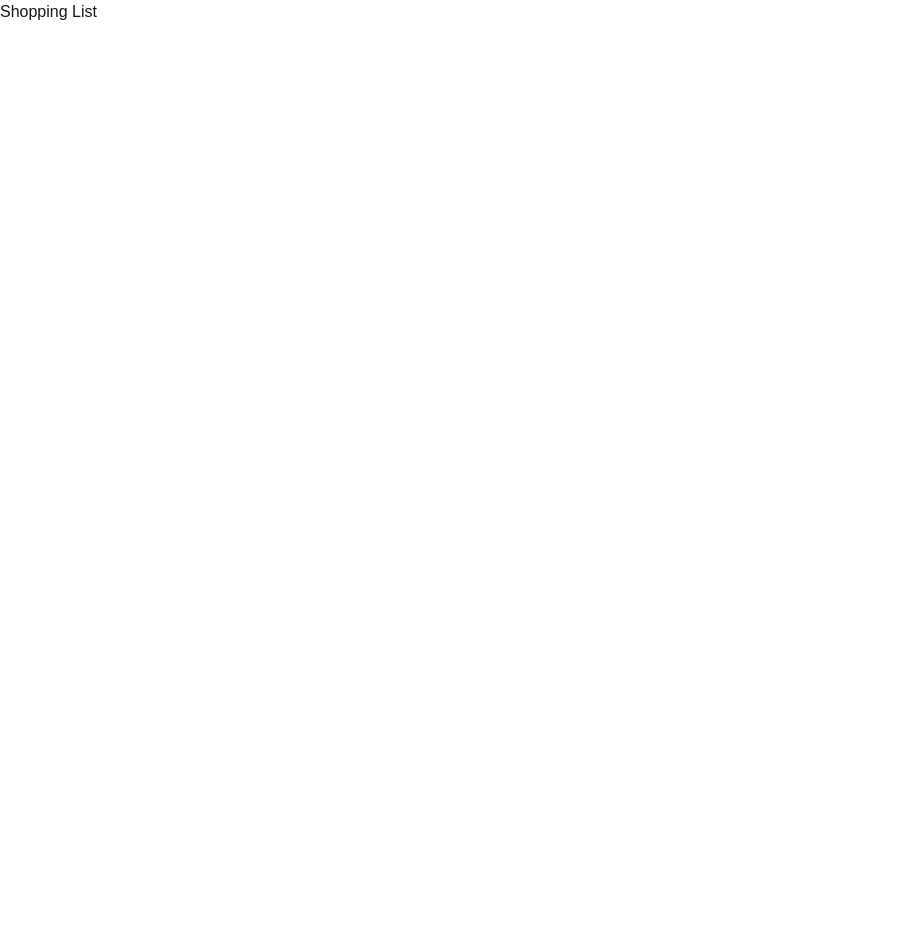
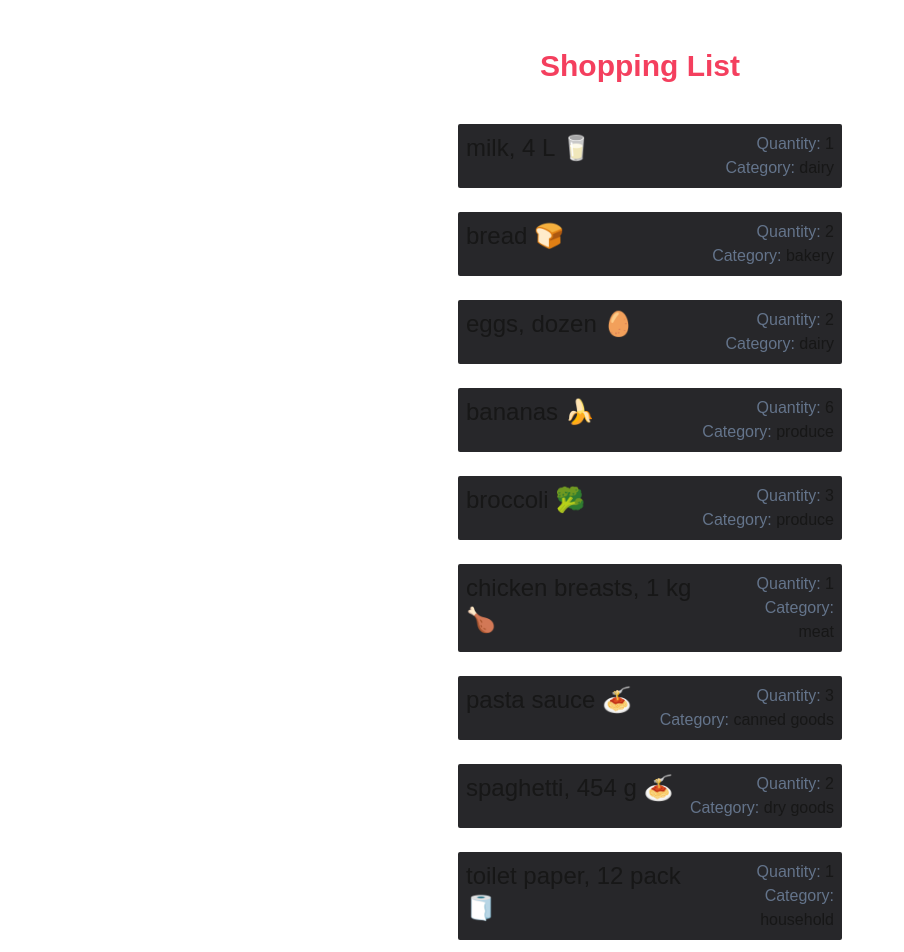
Before and after one commit to davidpal3c/cprg306-assignments, a Next.js app: page /week-3 in a window 1280 px wide. Shown: the top 952 px of the page, without its empty margins (0-904 px from the left). Before the commit the page ends 800 px from the top, so only its background shows below. Built offline with nearby package versions, Linux system fonts and the light colour scheme.

Commit message:
week-3 assignment
final commit

```diff
--- a/app/layout.js
+++ b/app/layout.js
@@ -13,13 +13,16 @@ const geistMono = localFont({
 });
 
 export const metadata = {
-  title: "Create Next App",
-  description: "Generated by create next app",
+  title: "Shopping List",
+  description: "WebDev2 : Assignments app ",
 };
 
 export default function RootLayout({ children }) {
   return (
     <html lang="en">
+      <head>
+        <title>{metadata.title}</title>
+      </head>
       <body
         className={`${geistSans.variable} ${geistMono.variable} antialiased`}
       >
--- a/app/week-3/item-list.js
+++ b/app/week-3/item-list.js
@@ -1,3 +1,5 @@
+import Item from "./item";
+
 export default function ItemList() {
 
     const item1 = {
@@ -74,8 +76,33 @@ export default function ItemList() {
 
 
     return(
+        <main>
+            {/* <Item name={item1.name} quantity={item1.quantity} category={item1.category}></Item>
+            <Item name={item2.name} quantity={item2.quantity} category={item2.category}></Item>
+            <Item name={item3.name} quantity={item3.quantity} category={item3.category}></Item>
+            <Item name={item4.name} quantity={item4.quantity} category={item4.category}></Item>
+            <Item name={item5.name} quantity={item5.quantity} category={item5.category}></Item>
+            <Item name={item6.name} quantity={item6.quantity} category={item6.category}></Item>
+            <Item name={item7.name} quantity={item7.quantity} category={item7.category}></Item>
+            <Item name={item8.name} quantity={item8.quantity} category={item8.category}></Item>
+            <Item name={item9.name} quantity={item9.quantity} category={item9.category}></Item>
+            <Item name={item10.name} quantity={item10.quantity} category={item10.category}></Item>
+            <Item name={item11.name} quantity={item11.quantity} category={item11.category}></Item>
+            <Item name={item12.name} quantity={item12.quantity} category={item12.category}></Item>
+             */}
 
-
+            <Item itemObj={item1}></Item>
+            <Item itemObj={item2}></Item>
+            <Item itemObj={item3}></Item>
+            <Item itemObj={item4}></Item>
+            <Item itemObj={item5}></Item>
+            <Item itemObj={item6}></Item>
+            <Item itemObj={item7}></Item>
+            <Item itemObj={item8}></Item>
+            <Item itemObj={item9}></Item>
+            <Item itemObj={item10}></Item>
+            <Item itemObj={item11}></Item>
+            <Item itemObj={item12}></Item>
+        </main>
     );
-
 }
--- a/app/week-3/item.js
+++ b/app/week-3/item.js
@@ -1,6 +1,23 @@
-export default function Item({ name, quantity, category}) {
+// export default function Item({ name, quantity, category }) {
+//     return(
+//         <div>
+//             <h1>{name}</h1>
+//             <p>{quantity}</p>
+//             <p>{category}</p>
+//         </div>
+//     );
+// }
+
+export default function Item({ itemObj }) {
     return(
-
-
+        <div className="ml-5">
+            <div className= "flex justify-between w-96 rounded-sm p-2 mt-6 border-indigo-200 bg-zinc-800 transition-colors duration-400 hover:bg-indigo-600 hover:bg-opacity-50 hover:text-amber-500 cursor-pointer">
+                <h1 className="text-2xl">{itemObj.name}</h1>
+                <div className="justify-end text-right">
+                    <p><span className="text-slate-500">Quantity:</span> {itemObj.quantity}</p>
+                    <p><span className="text-slate-500">Category:</span> {itemObj.category}</p>
+                </div>
+            </div>
+        </div>
     );
 }
--- a/app/week-3/page.js
+++ b/app/week-3/page.js
@@ -1,11 +1,11 @@
-// import ItemList from "./item-list";
+import ItemList from "./item-list";
 
 export default function Page() {
 
     return(
-        <main>
-            <h1>Shopping List</h1>
-            {/* <ItemList /> */}
+        <main className="flex flex-col items-center justify-center">
+            <h1 className="text-3xl my-12 font-bold mb-4 text-rose-500">Shopping List</h1>
+            <ItemList />
         </main>
     );
 }
```
